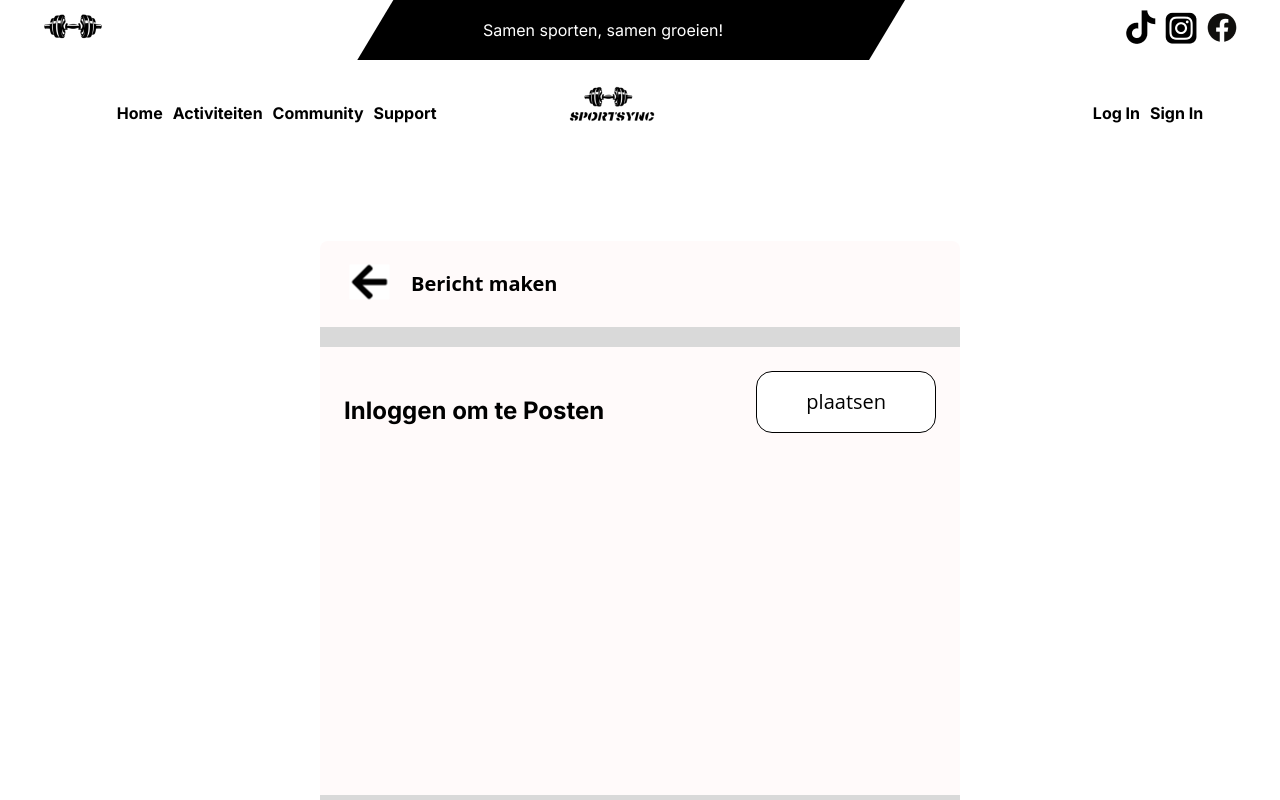
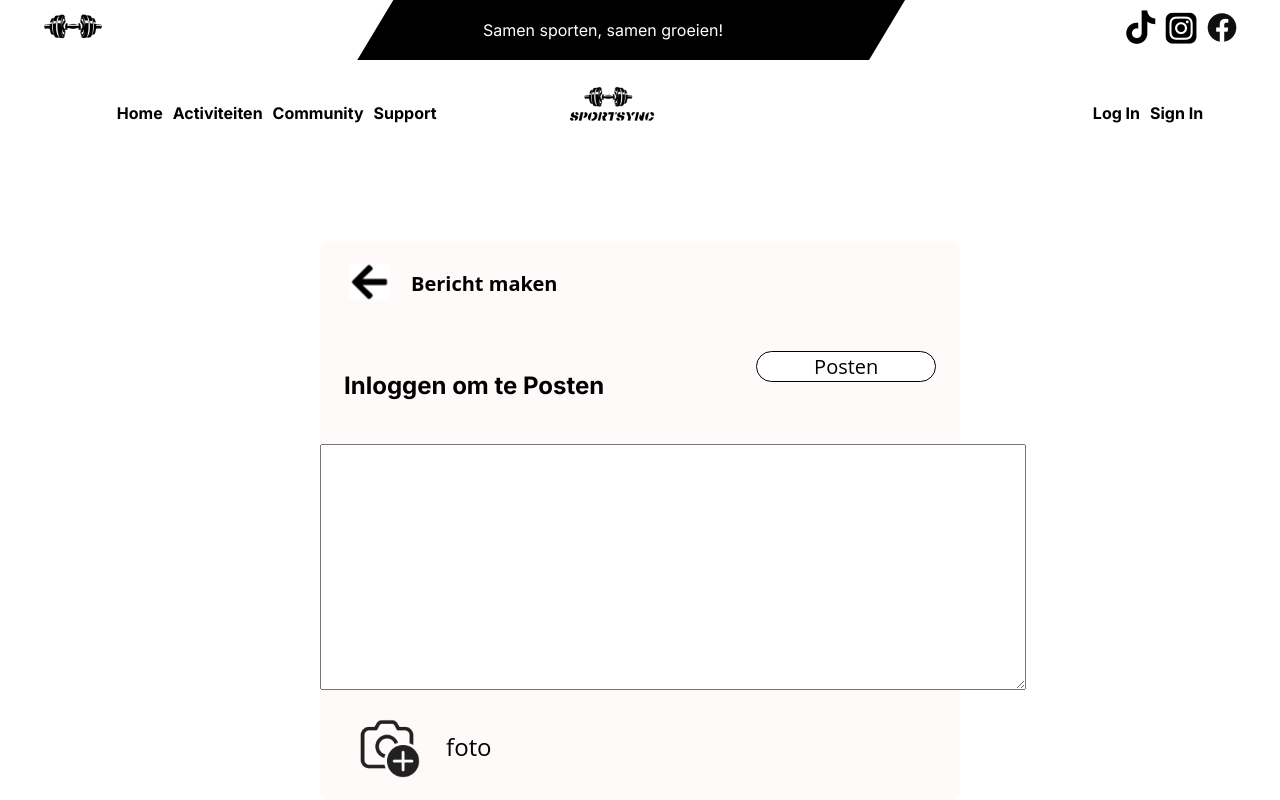
Before and after one commit to husseinomar19/sportsyncend, a Next.js app: page /posten in a window 1280 px wide. Shown: the top 800 px of the page. Built offline with nearby package versions, Linux system fonts and the light colour scheme.

Commit message:
Posten platsen

```diff
--- a/src/app/firebase.js
+++ b/src/app/firebase.js
@@ -2,12 +2,14 @@
 import { initializeApp } from "firebase/app";
 import { getAnalytics } from "firebase/analytics";
 import {getAuth,GoogleAuthProvider} from "firebase/auth";
+import { getFirestore } from "firebase/firestore";
+import { getStorage } from "firebase/storage";
 // TODO: Add SDKs for Firebase products that you want to use
 // https://firebase.google.com/docs/web/setup#available-libraries
 
 // Your web app's Firebase configuration
 // For Firebase JS SDK v7.20.0 and later, measurementId is optional
-const firebaseConfig = {
+export const firebaseConfig = {
   apiKey: "AIzaSyBxGow9VBdJWZBQffVf_iTmXV9z6KjDOOY",
   authDomain: "sportsync-a55cc.firebaseapp.com",
   projectId: "sportsync-a55cc",
@@ -18,17 +20,11 @@ const firebaseConfig = {
 };
 
 // Initialize Firebase
-const app = initializeApp(firebaseConfig);
+export const app = initializeApp(firebaseConfig);
 
 export const auth = getAuth(app);
 export const provider  = new GoogleAuthProvider();
-import { signInWithPopup } from "firebase/auth";
-export const handleLogin = async () => {
-  try {
-    const result = await signInWithPopup(auth, provider);
-    return result.user;
-  } catch (error) {
-    console.error(error);
-    return null;
-  }
-};
+
+const db = getFirestore();
+const storage = getStorage();
+export { db, storage };
--- a/src/app/julian.css
+++ b/src/app/julian.css
@@ -139,15 +139,21 @@ padding-bottom: 6em;
 .Bericht-maken, .name-user-post , .plaatsen-text {
     font-size: 1.25rem;
     font-family:'Open Sans';
+
 }
 .between-bar{
     width: 100%;
-    height: 20px;
-    background-color: #D9D9D9;
+    height: 100%;
+
+}
+.between-bar textarea{
+    height: 30vh;
+    width: 700px;
+
+
 }
 .midle-container-post{
 
-    height: 50vh;
     padding: 1.5em;
     display: flex;
     flex-direction: row;
@@ -161,6 +167,10 @@ padding-bottom: 6em;
     align-items: center;
     height: 20%;
 }
+form button{
+    border: none;
+    background-color: transparent;
+}
 .plaatsen{
 height: 15%;
 width: 30%;
@@ -171,6 +181,7 @@ display: flex;
 align-items: center;
 justify-content: center;
 border: black 1px solid;
+
 }
 .plaatsen:hover{
     background-color: #eaeaea;
@@ -196,3 +207,6 @@ font-size: 1.5rem;
 .usericon{
     border-radius: 50%;
 }
+#posten_img{
+    display: none;
+}
--- a/src/app/posten/page.tsx
+++ b/src/app/posten/page.tsx
@@ -4,22 +4,26 @@ import Header from "../componeten/Header";
 import Footer from "../componeten/Footer";
 import { useState, useEffect } from 'react';
 import Cookies from 'universal-cookie';
+import React, { FormEvent } from 'react';
+import { storage, db } from '../firebase'; // Import the initialized services
+import { ref, uploadBytesResumable, getDownloadURL } from "firebase/storage";
+import { doc, setDoc, collection } from "firebase/firestore";
+
 const cookies = new Cookies();
 
 import "../globals.css";
 import "../julian.css";
 
-
 export default function Home() {
   const [isauth, setAuth] = useState(false);
-
   const [userNaam, setUserNaam] = useState('');
   const [userImg, setUserImg] = useState('');
+  const [file, setFile] = useState<File | null>(null);
 
   useEffect(() => {
     const tokenNaam = cookies.get("user_naam");
     const userImg = cookies.get("user-img");
-  const token = cookies.get("user_token"); // Corrected cookie name
+    const token = cookies.get("user_token");
 
     if (token) {
       setUserNaam(tokenNaam);
@@ -27,47 +31,94 @@ useEffect(() => {
       setAuth(true);
     }
   }, []);
+
+  const handleFileChange = (event: React.ChangeEvent<HTMLInputElement>) => {
+    if (event.target.files) {
+      setFile(event.target.files[0]);
+    }
+  };
+
+  const handleSubmit = async (event: FormEvent<HTMLFormElement>) => {
+    event.preventDefault();
+    console.log("Form submitted");
+    if (!file) {
+      console.error('No file selected');
+      return;
+    }
+    const form = event.target as HTMLFormElement;
+    const post_titel = (form.elements.namedItem('post_titel') as HTMLTextAreaElement).value;
+
+    try {
+      const storageRef = ref(storage, `uploads/${file.name}`);
+      const uploadTask = uploadBytesResumable(storageRef, file);
+
+      uploadTask.on('state_changed',
+        (snapshot) => {
+          // Optional: Handle progress, e.g., display a progress bar
+        },
+        (error) => {
+          console.error('Upload failed:', error);
+        },
+        async () => {
+          // Handle successful uploads on complete
+          const downloadURL = await getDownloadURL(uploadTask.snapshot.ref);
+          const newDocRef = doc(collection(db, 'content')); // Generates a new document reference with a unique ID
+          await setDoc(newDocRef, {
+            displayName: userNaam,
+            userFoto: userImg,
+            post_titel,
+            post_img: downloadURL,
+            createdAt: new Date(),
+          });
+          alert('Post created successfully!');
+        }
+      );
+    } catch (err) {
+      console.error('Error adding document:', err);
+    }
+  };
+
   return (
     <>
       <Header />
       <div className="maincontainer">
         <div className="innercontainer">
+          <form onSubmit={handleSubmit}>
             <div className="top-container-post">
-            <a href="/"> <img src="/pijl.png" alt="pijl" className="arrow-left"/></a>
-            <h1 className="Bericht-maken"> Bericht maken</h1>
+              <a href="/"><img src="/pijl.png" alt="pijl" className="arrow-left" /></a>
+              <h1 className="Bericht-maken">Bericht maken</h1>
             </div>
 
             <div className="between-bar"></div>
             <div className="midle-container-post">
               <div className="midle-inercontainer-left">
                 {isauth ? (
-
                   <>
-                   <img src={userImg} alt="usericon" className="usericon"/>
+                    <img src={userImg} alt="usericon" className="usericon" />
                     <p className="name-user-post">{userNaam}</p>
                   </>
-
-             ): (
+                ) : (
                   <h2>Inloggen om te Posten</h2>
-
                 )}
-
               </div>
               <div className="plaatsen">
-                <p className="plaatsen-text">plaatsen</p>
-
-                </div>
-            </div>
-            <div className="between-bar"></div>
-            <div className="bottom-container-post">
-            <img src="/fotoposten.png" alt="add-file" className="add-file"/>
-            <p className="photo-post-text">foto</p>
+                <button type="submit" className="plaatsen-text">Posten</button>
               </div>
             </div>
 
+            <div className="between-bar">
+              <textarea name="post_titel" id="post_titel"></textarea>
             </div>
-
-
+            <div className="bottom-container-post">
+              <label htmlFor="posten_img">
+                <img src="/fotoposten.png" alt="add-file" className="add-file" />
+              </label>
+              <input type="file" name="posten_img" id="posten_img" onChange={handleFileChange} />
+              <p className="photo-post-text">foto</p>
+            </div>
+          </form>
+        </div>
+      </div>
       <Footer />
     </>
   );
```
Lines whose indentation alone changed are shown as unchanged.
